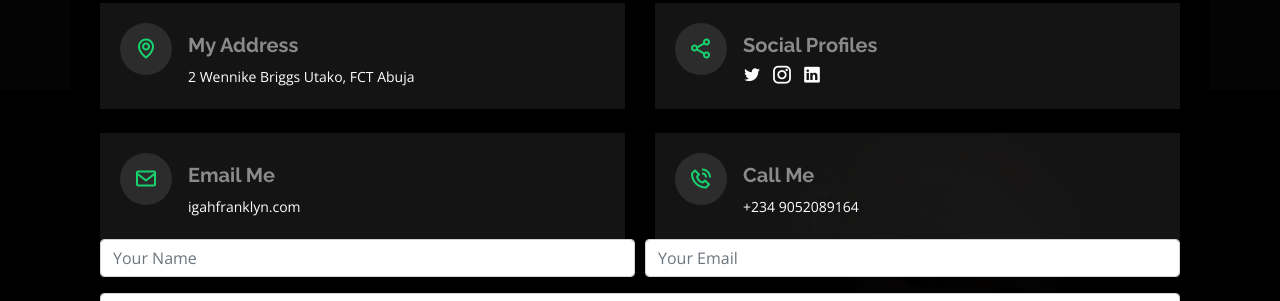
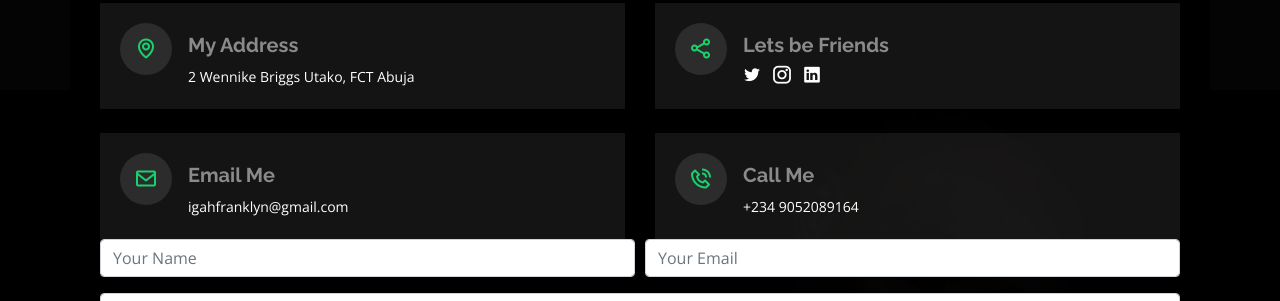
Before and after one commit to igah-franklin/portfolio-in-django, a Django app: page / in a window 1280 px wide, after a click on "Contact me". Shown: the part 210-511 px from the top of the page. Run offline with Django 3.2, Linux system fonts and the light colour scheme; some libraries are stand-ins or nearby versions.

Commit message:
contact 2

```diff
--- a/resumeApp/templates/resumeApp/index.html
+++ b/resumeApp/templates/resumeApp/index.html
@@ -600,7 +600,7 @@
         <div class="col-md-6 mt-4 mt-md-0 d-flex align-items-stretch">
           <div class="info-box">
             <i class="bx bx-share-alt"></i>
-            <h3>Social Profiles</h3>
+            <h3>Lets be Friends</h3>
             <div class="social-links">
               <a href="https://www.twitter.com/igahfranklin/" class="twitter"><i class="icofont-twitter"></i></a>
               <a href="https://www.instagram.com/igahfranklin/" class="instagram"><i class="icofont-instagram"></i></a>
@@ -613,7 +613,7 @@
           <div class="info-box">
             <i class="bx bx-envelope"></i>
             <h3>Email Me</h3>
-            <p>igahfranklyn.com</p>
+            <p>igahfranklyn@gmail.com</p>
           </div>
         </div>
         <div class="col-md-6 mt-4 d-flex align-items-stretch">
```
